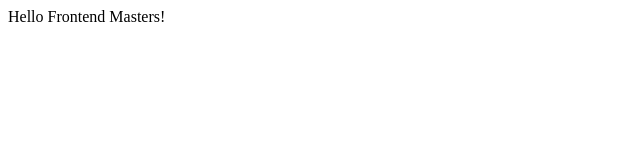
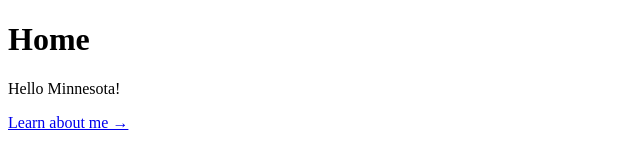
Before and after one commit to bqanderson/gatsby-blog, a Gatsby site: page / in a window 1280 px wide. Shown: the whole page, without its empty margins (0-640 px from the left). Built offline with nearby package versions, Linux system fonts and the light colour scheme; Gatsby itself is replaced by a stand-in of ours.

Commit message:
Add pages and links

```diff
--- /dev/null
+++ b/src/pages/about.jsx
@@ -0,0 +1,12 @@
+import React, { Fragment } from 'react'
+import { Link } from 'gatsby'
+
+const About = () => (
+  <Fragment>
+    <h1>About Me</h1>
+    <p>This is my personal website/blog.</p>
+    <Link to='/'>&larr; Back to Home</Link>
+  </Fragment>
+)
+
+export default About
--- a/src/pages/index.jsx
+++ b/src/pages/index.jsx
@@ -1,3 +1,10 @@
-import React from 'react'
+import { Link } from 'gatsby'
+import React, { Fragment } from 'react'
 
-export default () => <div>Hello Frontend Masters!</div>
+export default () => (
+  <Fragment>
+    <h1>Home</h1>
+    <p>Hello Minnesota!</p>
+    <Link to='/about/'>Learn about me &rarr;</Link>
+  </Fragment>
+)
```
